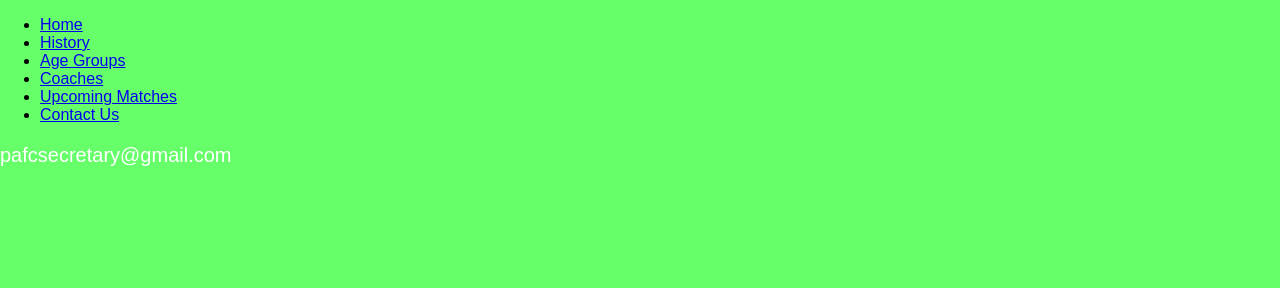
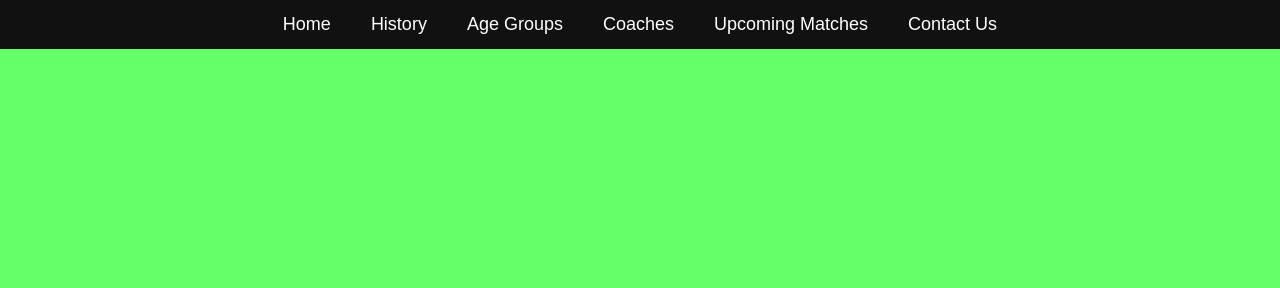
Before and after one commit to DandarGaming/PortlaoiseAFC, a plain HTML site: page ContactUs.html in a window 1280 px wide. Shown: the top 288 px of the page. Drawn offline with Linux system fonts and the light colour scheme.

Commit message:
Refactor ContactUs.html structure and navbar

```diff
--- a/ContactUs.html
+++ b/ContactUs.html
@@ -1,16 +1,16 @@
 <!DOCTYPE html>
 <html lang="en">
-<meta charset="UTF-8">
-<meta name="viewport" content="width=device-width, initial-scale=1.0">
-<link rel="stylesheet" href="styles.css">
+
 
 <head>
   <title>Portlaoise AFC </title>
+  <meta charset="UTF-8">
+  <meta name="viewport" content="width=device-width, initial-scale=1.0">
+  <link rel="stylesheet" href="styles.css">
 </head>
 
 <body>
-  <h1>Contact Us</h1>
-    <ul>
+    <ul class= "navbar">
     <li><a href="index.html">Home</a></li>
     <li><a href="history.html">History</a></li>
     <li><a href="AgeGroups.html">Age Groups</a></li>
@@ -18,6 +18,8 @@
     <li><a href="UpcomingMatches.html">Upcoming Matches</a></li>
     <li><a href="ContactUs.html">Contact Us</a></li>
   </ul>
+  <h1>Contact Us</h1>
+
 
   <img class="PlaceHolder4" src="Images/Placeholder_view_vector.svg.png">
   <img class="PlaceHolder5" src="Images/Placeholder_view_vector.svg.png">
```
